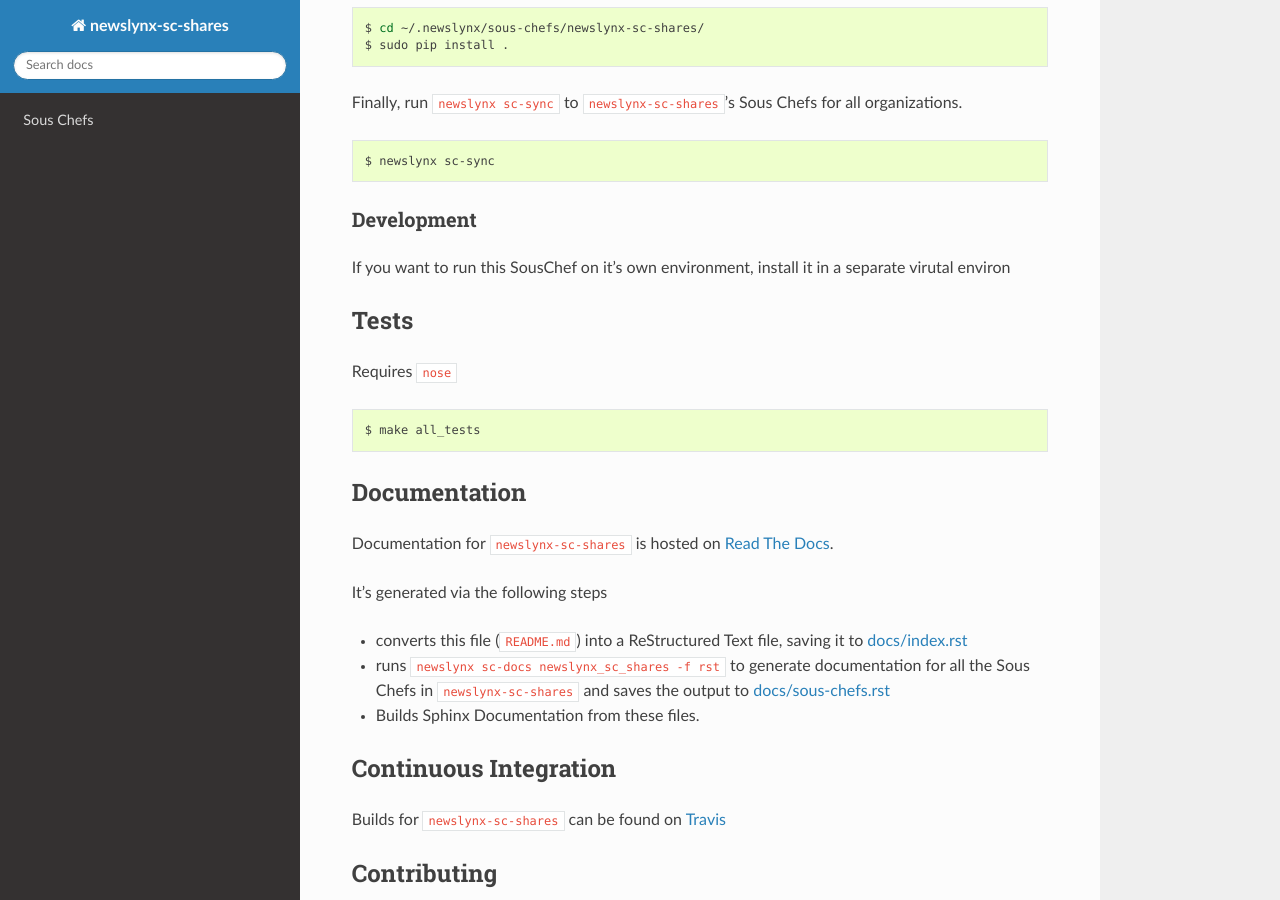
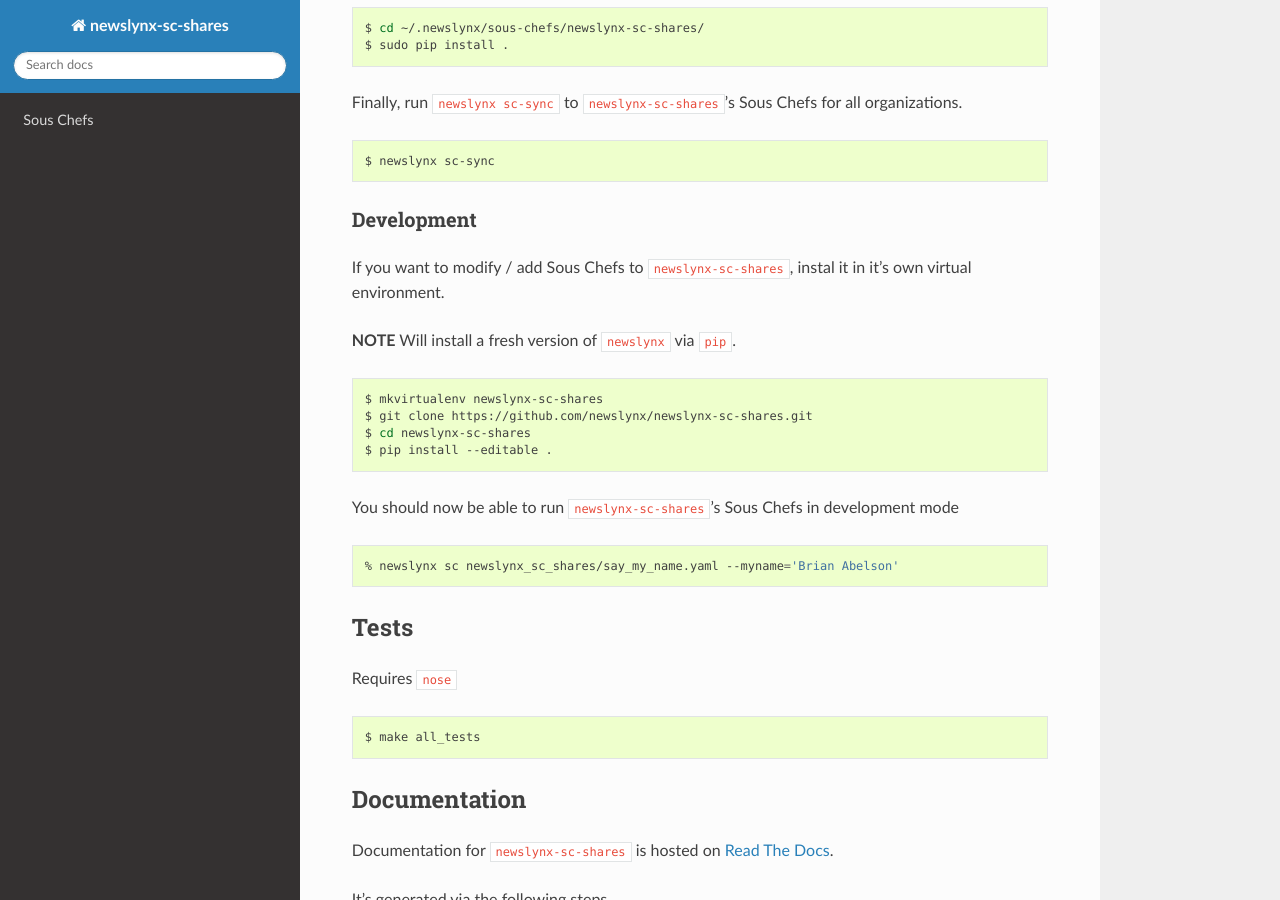
Before and after one commit to newslynx/newslynx-sc-shares, a Sphinx documentation site: the page built from docs/index.rst, in a window 1280 px wide and 900 px high, scrolled down 646 px. Built offline with Sphinx 7.4.7 and the Read the Docs theme 2.0.0, drawn with Linux system fonts in a browser that asks for light colours; pages that are not in the unit, such as notebooks, are missing from menus.

Commit message:
=Auto update at Sun_Aug_23_13_16_05_2015

```diff
--- a/docs/index.rst
+++ b/docs/index.rst
@@ -41,8 +41,24 @@
 Development
 ~~~~~~~~~~~
 
-If you want to run this SousChef on it's own environment, install it in
-a separate virutal environ
+If you want to modify / add Sous Chefs to ``newslynx-sc-shares``, instal
+it in it's own virtual environment.
+
+**NOTE** Will install a fresh version of ``newslynx`` via ``pip``.
+
+.. code:: bash
+
+    $ mkvirtualenv newslynx-sc-shares
+    $ git clone https://github.com/newslynx/newslynx-sc-shares.git
+    $ cd newslynx-sc-shares
+    $ pip install --editable .
+
+You should now be able to run ``newslynx-sc-shares``'s Sous Chefs in
+development mode
+
+.. code:: bash
+
+    % newslynx sc newslynx_sc_shares/say_my_name.yaml --myname='Brian Abelson'
 
 Tests
 -----
```
Also changed, not shown: README.md (+16 -1 lines).
